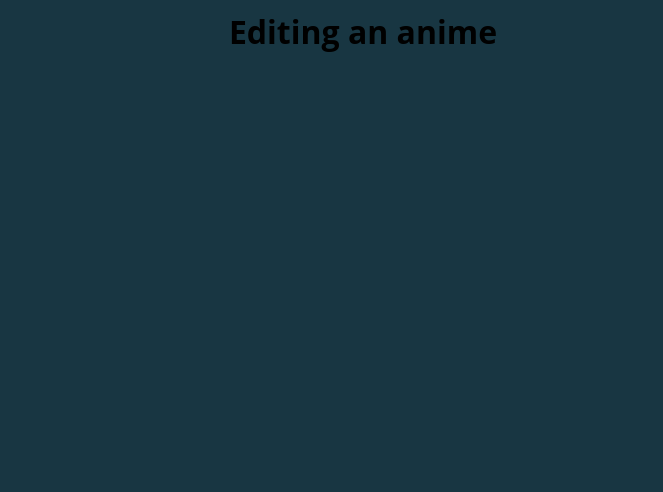
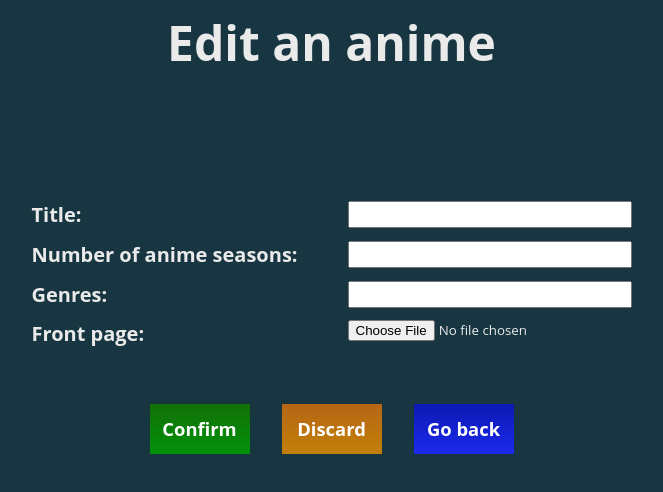
Before and after one commit to Lucas123-m/frontendForBackProject, a React (Vite) app: page /edit in a window 1280 px wide. Shown: the top 492 px of the page, without its empty margins (277-940 px from the left). Built offline with nearby package versions, Linux system fonts and the light colour scheme.

Commit message:
advancing through edit page

```diff
--- a/src/App.css
+++ b/src/App.css
@@ -92,7 +92,7 @@ img {
   margin: 5px 5px 5px 10px;
 }
 
-.btn-anime {
+.btn-anime,.btns-edit {
   width: 75px;
   height: 30px;
   font-size: 0.75em;
@@ -100,17 +100,20 @@ img {
   color: var(--platinum);
 }
 
-.btn-anime > a {
+.btn-anime > a, .btns-edit > a {
   color:white;
   text-decoration: none;
 }
 
 .btn-edit {
-  background: linear-gradient(0deg, rgb(9, 97, 14) 0%, rgb(19, 112, 7) 100%);
   position: absolute;
   bottom: 20px;
   left:10%;
   font-style:normal;
+}
+
+.btn-edit  {
+  background: linear-gradient(0deg, rgb(9, 97, 14) 0%, rgb(19, 112, 7) 100%);
 }
 
 .btn-edit:hover {
@@ -127,3 +130,62 @@ img {
 .btn-delete:hover {
   background: linear-gradient(0deg, rgb(202, 4, 4) 0%, rgb(214, 6, 6) 100%);
 }
+
+.btns-edit {
+  margin-left: 1rem;
+  margin-right: 1rem;
+  color:white;
+  font-size: 1.15rem;
+  width: 100px;
+  height: 50px;
+  font-weight: bold;
+}
+
+.btn-confirm {
+  background: linear-gradient(0deg, rgb(1, 146, 9) 0%, rgb(19, 112, 7) 100%);
+}
+.btn-discard {
+  background: linear-gradient(0deg, rgb(194, 128, 6) 0%, rgba(252, 123, 2, 0.692) 100%);
+}
+
+.btn-go {
+  background: linear-gradient(0deg, rgb(28, 42, 235) 0%, rgba(12,25,180,1) 100%);
+}
+
+.dataToModify {
+  display: flex;
+  flex-direction: column;
+  color: var(--platinum);
+  margin-bottom: 50px;
+  align-items: center;
+  font-size: 1.25em;
+}
+
+.formGroup {
+  width: 600px;
+  margin: 0.4rem;
+  display:flex;
+}
+
+.formGroup > label {
+  display: inline-block;
+  width: 300px;
+  margin-right: 1rem;
+  text-align: left;
+  font-weight: bold;
+}
+
+.formGroup > input {
+  flex: 1;
+}
+
+.sectionEdit {
+  position: relative;
+  width: 95%;
+  height: 600px;
+}
+
+.sectionEdit > h1 {
+  margin-bottom: 10%;
+  text-align: center  ;
+}
--- a/src/components/Pages/editEntry.jsx
+++ b/src/components/Pages/editEntry.jsx
@@ -1,7 +1,36 @@
+import { NavLink } from "react-router-dom";
+
 export default function Edit(){
     return (
     <>
-        <h1>Editing an anime</h1>
+        <div className="sectionEdit">
+            <h1 className="title">Edit an anime</h1>
+            <div className="dataToModify">
+                <div className="formGroup">
+                    <label htmlFor="titleInp">Title: </label>
+                    <input type="text" id="titleInp" readOnly={true}/>
+                </div>
+                <div className="formGroup">
+                    <label htmlFor="seasonsInp">Number of anime seasons: </label>
+                    <input type="text" id="seasonsInp"/>
+                </div>
+                <div className="formGroup">
+                    <label htmlFor="genresInp">Genres: </label>
+                    <input type="text" id="genresInp"/>
+                </div>
+                <div className="formGroup">
+                    <label htmlFor="image">Front page: </label>
+                    <input type="file" id="imageInp" accept="image/png, image/jpeg" />
+                </div>
+            </div>
+            <div className="btns-edit-container">
+                <button type="button" className="btns-edit btn-confirm">Confirm</button>
+                <button type="button" className="btns-edit btn-discard">Discard</button>
+                <button type="button" className="btns-edit btn-go">
+                    <NavLink to="/" className="go-back-link link">Go back</NavLink>
+                </button>
+            </div>
+        </div>
     </>
 )
 }
```
